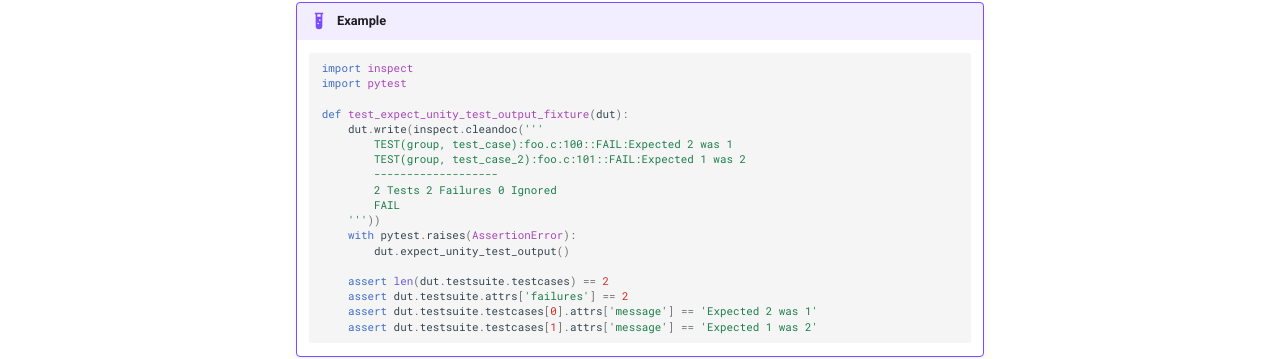
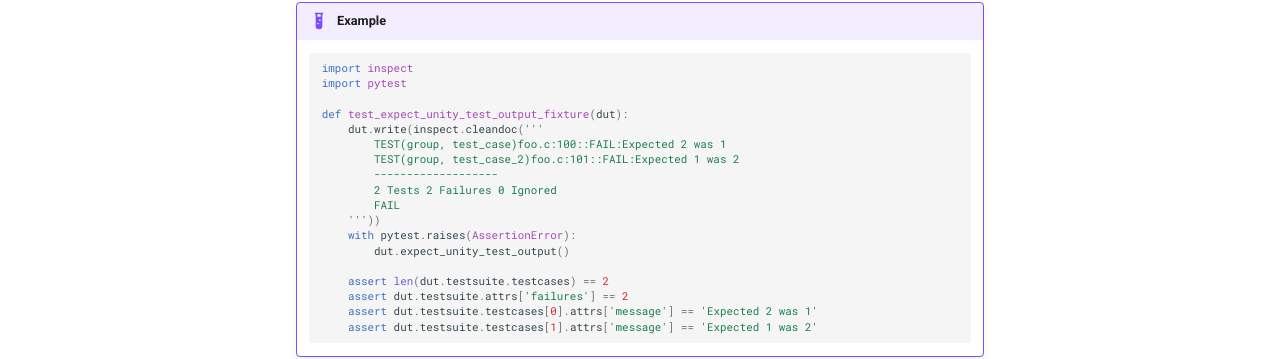
Before and after one commit to espressif/pytest-embedded, an MkDocs documentation site: the page built from docs/expecting.md, in a window 1280 px wide and 900 px high, scrolled down 3317 px. Shown: the part 474-833 px from the top of the window. Built offline with MkDocs 1.6.1 and Material for MkDocs 9.7.7, drawn with Linux system fonts in a browser that asks for light colours.

Commit message:
docs: small fixes

```diff
--- a/docs/expecting.md
+++ b/docs/expecting.md
@@ -196,8 +196,8 @@ It also supports [unity fixtures](https://github.com/ThrowTheSwitch/Unity/tree/m
 
     def test_expect_unity_test_output_fixture(dut):
         dut.write(inspect.cleandoc('''
-            TEST(group, test_case):foo.c:100::FAIL:Expected 2 was 1
-            TEST(group, test_case_2):foo.c:101::FAIL:Expected 1 was 2
+            TEST(group, test_case)foo.c:100::FAIL:Expected 2 was 1
+            TEST(group, test_case_2)foo.c:101::FAIL:Expected 1 was 2
             -------------------
             2 Tests 2 Failures 0 Ignored
             FAIL
```
